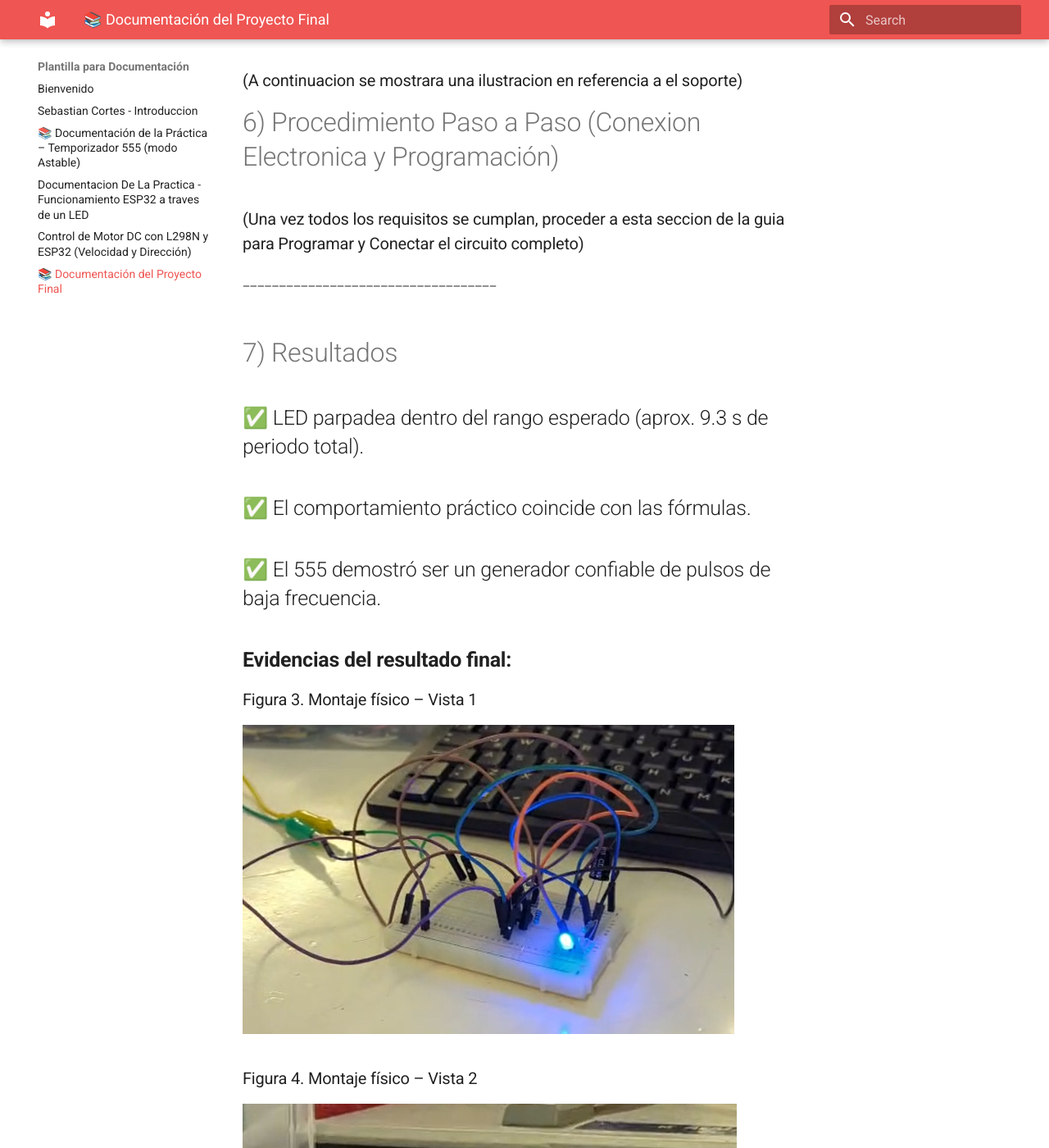
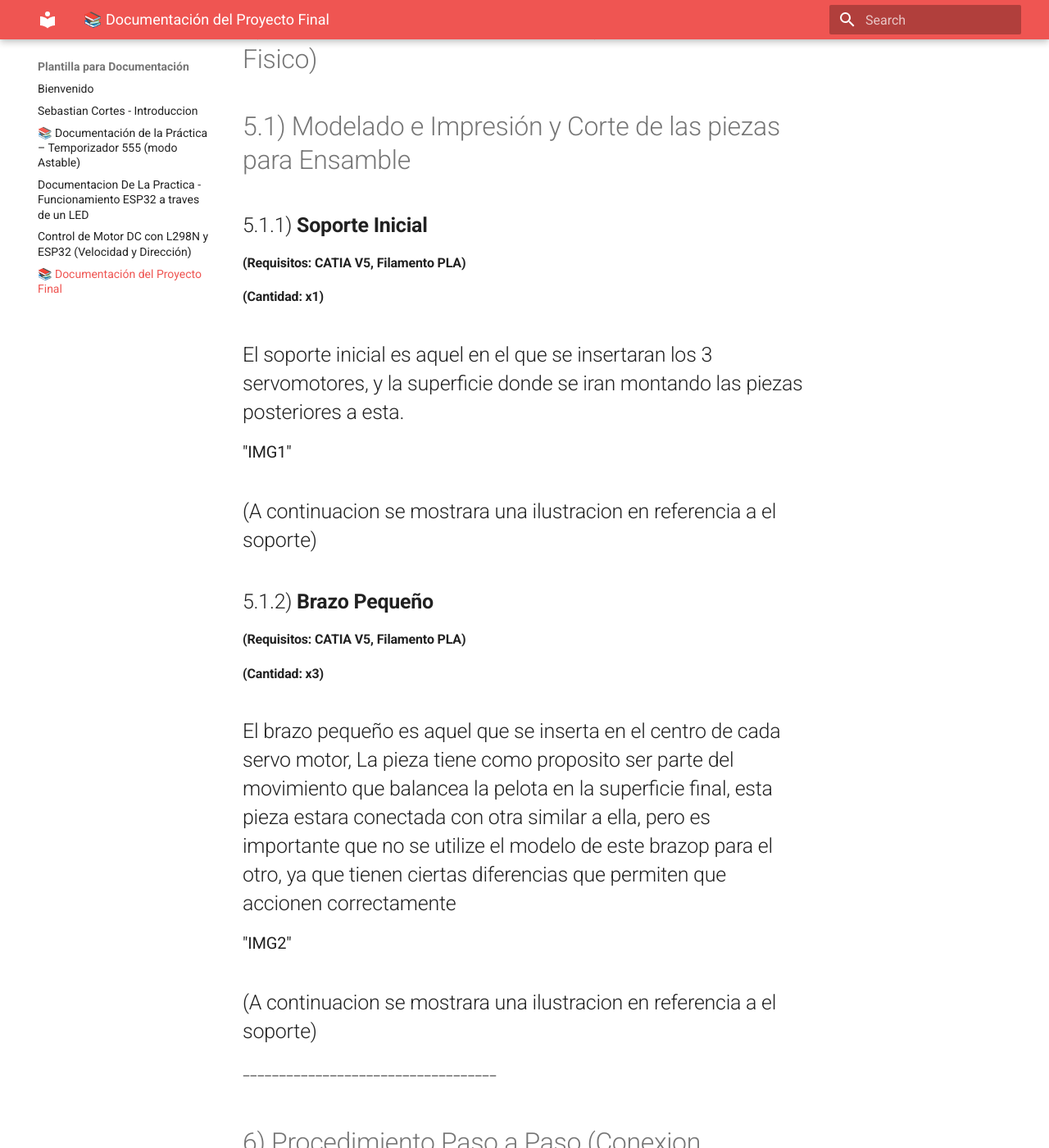
Before and after one commit to sebastiancortesgutierrez002-eng/Sebasreposutoriojajalolouyeahbro, an MkDocs documentation site: the page built from docs/5.md, in a window 1280 px wide and 1400 px high, scrolled down 4448 px. Shown: the whole window at 82% size. Built offline with MkDocs 1.6.1 and Material for MkDocs 9.7.7, drawn with Linux system fonts in a browser that asks for light colours; some of the changed text lies outside the part shown.

Commit message:
lemmecheckdud

```diff
--- a/docs/5.md
+++ b/docs/5.md
@@ -47,49 +43,67 @@
 
 ## **Componentes**
 ##  - 3 × Servomotores ___
-### - 1 × Resistencia R1 = ___
-### - 1 ×  = ___
-### - 1 × Capacitor electrolítico C1 = ___
-### - 1 × Protoboard
-### - Fuente de alimentación (5–9 VDC)
-### - Jumpers o Cable
+## - 1 × Resistencia R1 = ___
+## - 1 ×  = ___
+## - 1 × Capacitor electrolítico C1 = ___
+## - 1 × Protoboard
+## - Fuente de alimentación (5–9 VDC)
+## - Jumpers o Cable
+
 ## **Material Para Ensamble**
-### - Filamento PLA para impresion 3D.
-### - MDF 2.5mm para corte laser.
-### - Maquina de Corte Laser
-### - Impresora 3D
+## - Filamento PLA para impresion 3D.
+## - MDF 2.5mm para corte laser.
+## - Maquina de Corte Laser
+## - Impresora 3D
+
 ## **Programación**
-### - Instalar y Configurar Python (En su versión _____ )
-### - CATIAV5 (para el modelado de las piezas)
-### - UltiMaker (para la impresion de las piezas)
+## - Instalar y Configurar Python (En su versión _____ )
+## - CATIAV5 (para el modelado de las piezas)
+## - UltiMaker (para la impresion de las piezas)
+
 ## **Conocimientos previos y necesarios**
-### - Conexion Basica de los componentes mencionados previamente.
-### - Utilizacion de la Fuente de Alimentación.
-### -
+## - Conexion Basica de los componentes mencionados previamente.
+## - Utilizacion de la Fuente de Alimentación.
+## -
 
 # -----------------------------------
 # 5) Procedimiento Paso a Paso (Ensamblaje Fisico)
+# 5.1) Modelado e Impresión y Corte de las piezas para Ensamble
 
-## **5.1) Modelado e Impresión y Corte de las piezas para Ensamble**
+## 5.1.1) **Soporte Inicial**
+#### (Requisitos: CATIA V5, Filamento PLA)
+#### (Cantidad: x1)
 
-## Soporte Inicial
+## El soporte inicial es aquel en el que se insertaran los 3 servomotores, y la superficie donde se iran montando las piezas posteriores a esta.
+
+### "IMG1"
+
+## (A continuacion se mostrara una ilustracion en referencia a el soporte)
+
+## 5.1.2) **Brazo Pequeño**
 #### (Requisitos: CATIA V5, Filamento PLA)
-### El soporte inicial es aquel en el que se insertaran los 3 servomotores, y la superficie donde se iran montando las piezas posteriores a esta.
-### (A continuacion se mostrara una ilustracion en referencia a el soporte)
+#### (Cantidad: x3)
+
+## El brazo pequeño es aquel que se inserta en el centro de cada servo motor, La pieza tiene como proposito ser parte del movimiento que balancea la pelota en la superficie final, esta pieza estara conectada con otra similar a ella, pero es importante que no se utilize el modelo de este brazop para el otro, ya que tienen ciertas diferencias que permiten que accionen correctamente
+
+### "IMG2"
+
+## (A continuacion se mostrara una ilustracion en referencia a el soporte)
+
+# -----------------------------------
+
 
 # 6) Procedimiento Paso a Paso (Conexion Electronica y Programación)
 
-### (Una vez todos los requisitos se cumplan, proceder a esta seccion de la guia para Programar y Conectar el circuito completo)
+## (Una vez todos los requisitos se cumplan, proceder a esta seccion de la guia para Programar y Conectar el circuito completo)
 
 
 
 # -----------------------------------
 
-# 7) Resultados
+# 7) Resultados y Evidencias Finales
 
-## ✅ LED parpadea dentro del rango esperado (aprox. 9.3 s de periodo total).
-## ✅ El comportamiento práctico coincide con las fórmulas.
-## ✅ El 555 demostró ser un generador confiable de pulsos de baja frecuencia.
+
 
 ## **Evidencias del resultado final:**
 ### Figura 3. Montaje físico – Vista 1
```
Also changed, not shown: other parts of docs/5.md (+6 -10 lines).
